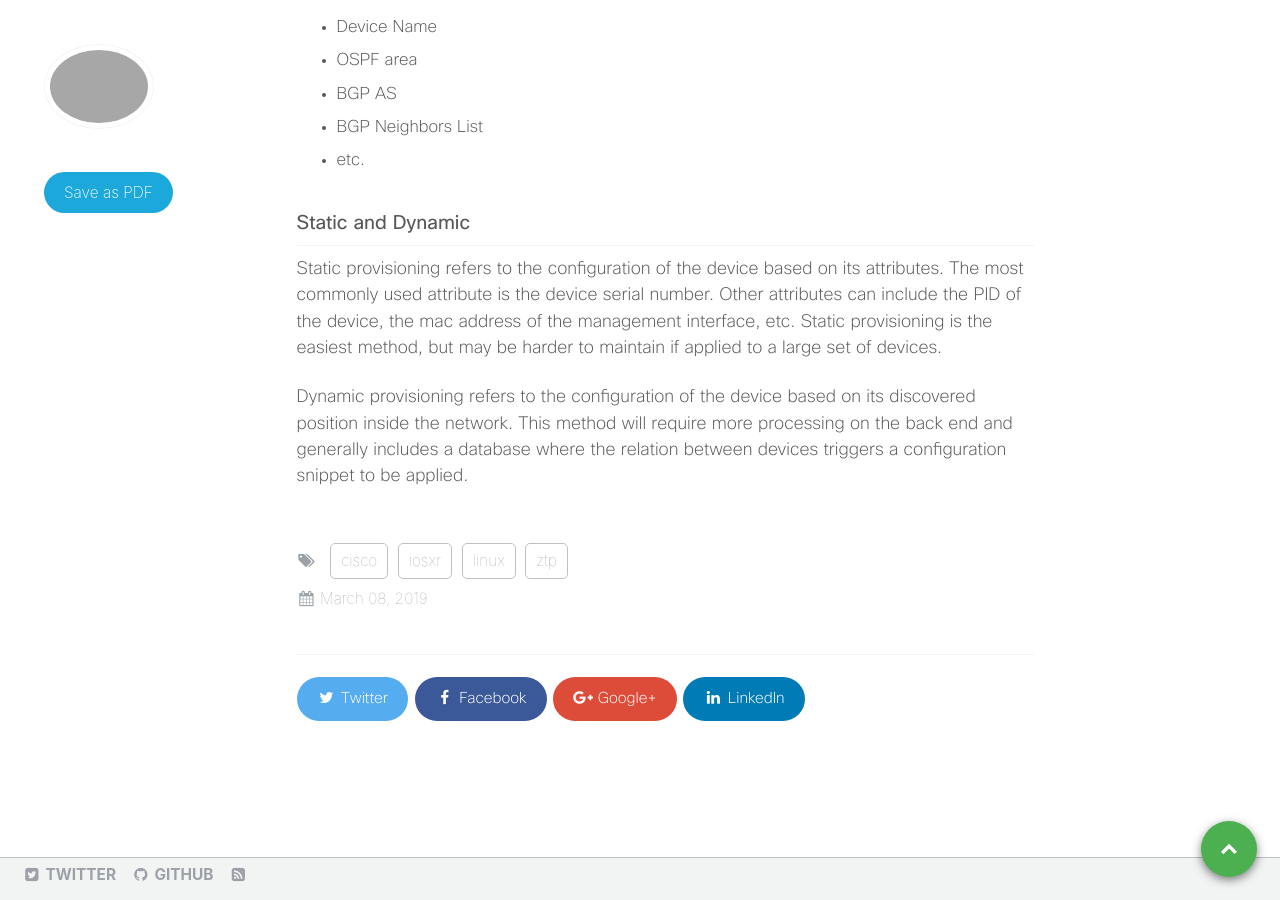
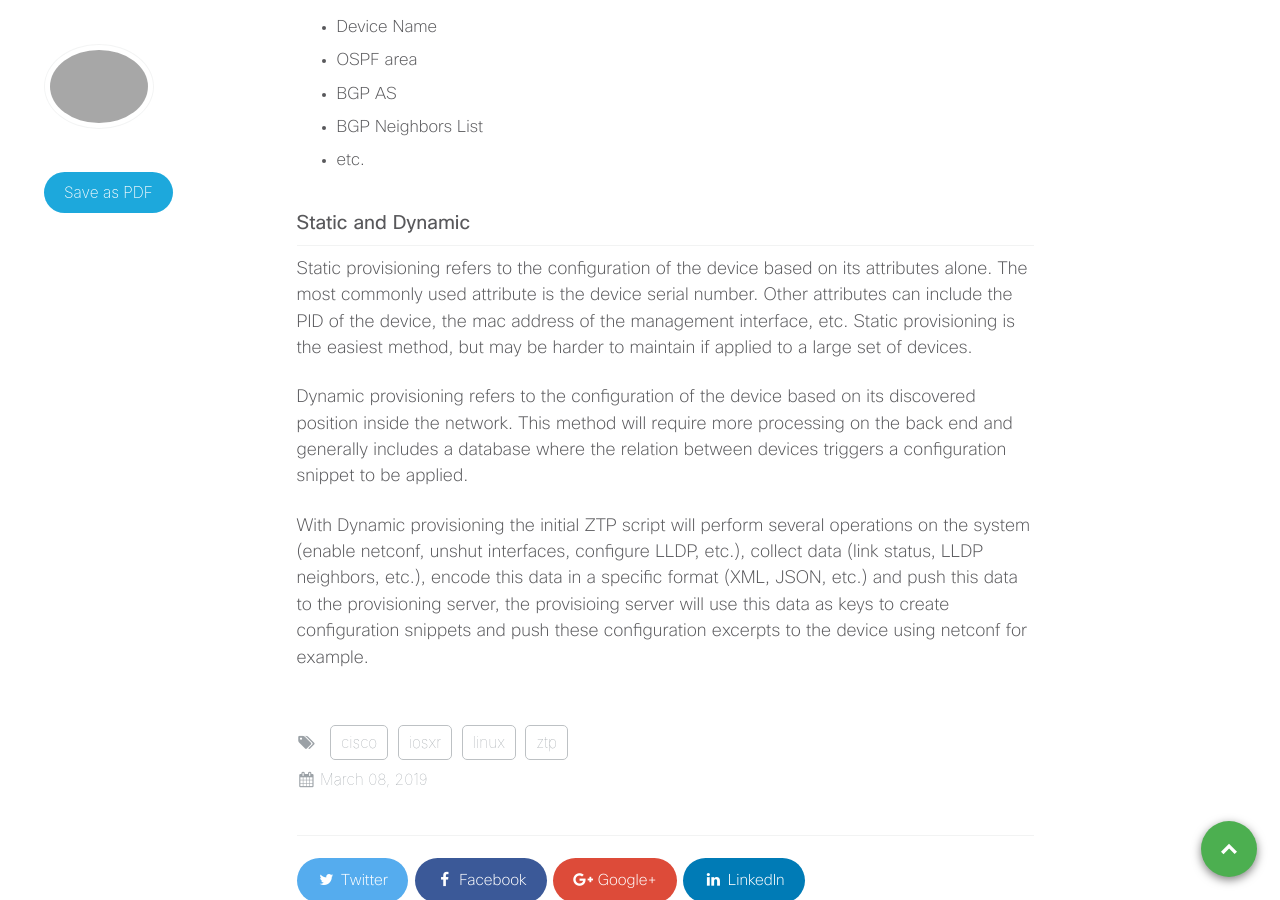
Before and after one commit to xrdocs/device-lifecycle, a Jekyll site: the page built from _blogs/ZTP-Workflow-Part-1-Planning-ahead.md, in a window 1280 px wide and 900 px high, scrolled down 3454 px. Built offline with Jekyll 4.4.1, drawn with Linux system fonts in a browser that asks for light colours; comment, search, counter and statistics services are not loaded; some of the changed text lies outside the part shown.

Commit message:
Update ZTP-Workflow-Part-1-Planning-ahead.md

```diff
--- a/_blogs/ZTP-Workflow-Part-1-Planning-ahead.md
+++ b/_blogs/ZTP-Workflow-Part-1-Planning-ahead.md
@@ -56,7 +56,7 @@ Details of the DHCP configuration is covered in part 2 of this series.
 Once a valid link to a URL is obtained from the DHCP Offer, the ZTP script will fork a CURL process to retrieve the file. We allow all options supported by CURL in this request. Details of the HTTP configuration will be covered in part 3 of this series.
 
 ## How to plan for a ZTP deployment
-ZTP can perform all operations that an operator does manually on the system, but in order to automate these operations there are a few criteria that should be considered. Here is a list of important ones:
+ZTP can perform all operations that an operator does manually on the system, but in order to automate these operations, there are a few criteria that should be considered. Here is a list of important ones:
 
 ### Generic and Specific
 Since ZTP can potentially be used on a large set of different type of devices it is important to separate identical tasks that can be applied on these devices from more specific ones.
@@ -95,7 +95,9 @@ Specific configuration generally include:
 * etc.
 
 ### Static and Dynamic
-Static provisioning refers to the configuration of the device based on its attributes. The most commonly used attribute is the device serial number. Other attributes can include the PID of the device, the mac address of the management interface, etc.
+Static provisioning refers to the configuration of the device based on its attributes alone. The most commonly used attribute is the device serial number. Other attributes can include the PID of the device, the mac address of the management interface, etc.
 Static provisioning is the easiest method, but may be harder to maintain if applied to a large set of devices.
 
 Dynamic provisioning refers to the configuration of the device based on its discovered position inside the network. This method will require more processing on the back end and generally includes a database where the relation between devices triggers a configuration snippet to be applied.
+
+With Dynamic provisioning the initial ZTP script will perform several operations on the system (enable netconf, unshut interfaces, configure LLDP, etc.), collect data (link status, LLDP neighbors, etc.), encode this data in a specific format (XML, JSON, etc.) and push this data to the provisioning server, the provisioing server will use this data as keys to create configuration snippets and push these configuration excerpts to the device using netconf for example.
```
